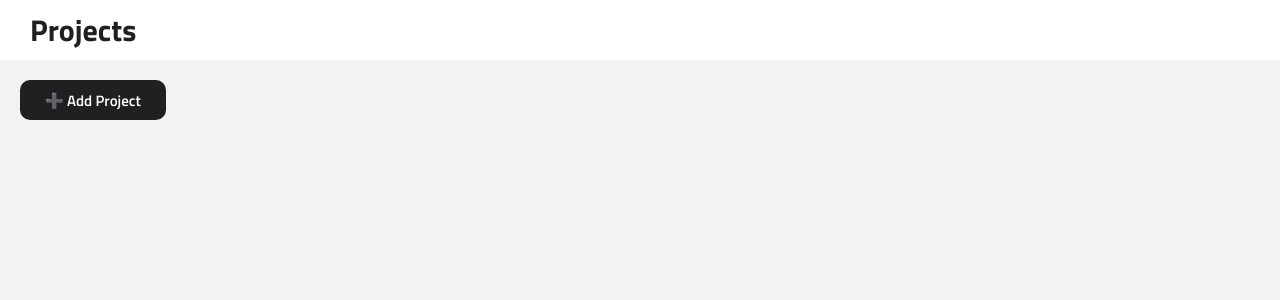
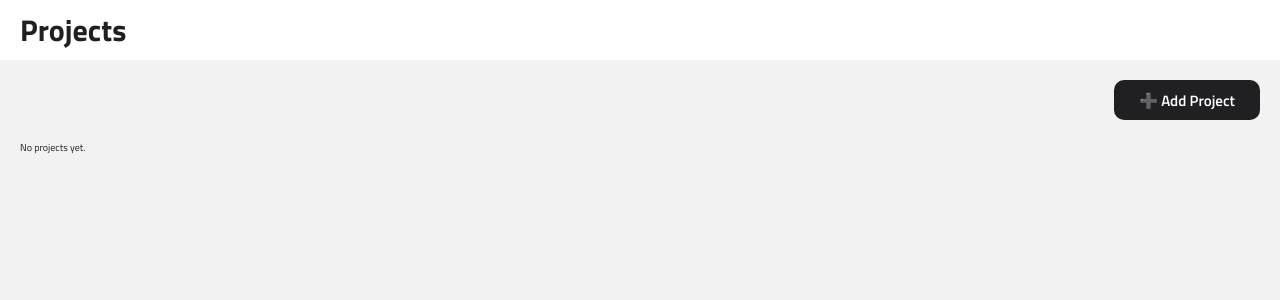
Before and after one commit to uv95/task-manager, a React (Create React App) app: page / in a window 1280 px wide. Shown: the top 300 px of the page. Built offline with nearby package versions, Linux system fonts and the light colour scheme.

Commit message:
style projects page

```diff
--- a/src/components/elements/Button/ui/Button.scss
+++ b/src/components/elements/Button/ui/Button.scss
@@ -13,7 +13,8 @@
     font-weight: 400;
 
     &:hover{
-      opacity: 0.7;
+      transform: scale(1.01);
+      opacity: 0.8;
     }
 
     &:active{
--- a/src/components/modules/Header/ui/Header.scss
+++ b/src/components/modules/Header/ui/Header.scss
@@ -1,10 +1,11 @@
 .header {
     width: 100%;
     height: 6rem;
-    padding: 0 3rem;
+    margin-bottom: 2rem;
     background-color: white;
     display: flex;
     align-items: center;
+    justify-content: center;
 
     & h1{
         font-size: 3rem;
@@ -15,3 +16,9 @@
         font-weight: 300;
     }
 }
+
+.headerContaner{
+    padding: 0 2rem;
+    width: 100%;
+    max-width: 140rem;
+}
--- a/src/components/modules/Header/ui/Header.tsx
+++ b/src/components/modules/Header/ui/Header.tsx
@@ -8,7 +8,9 @@ interface HeaderProps {
 export const Header = ({ children}: HeaderProps) => {
     return (
         <header className='header'>
-            {children}
+            <div className="headerContaner">
+                {children}
+            </div>
         </header>
     );
 };
--- a/src/components/modules/Project/ui/Project.scss
+++ b/src/components/modules/Project/ui/Project.scss
@@ -1,3 +1,19 @@
+@import '../../../../index.scss';
+
 .project {
-    width: 50rem;
+    width: 30rem;
+    transition: all 0.2s;
+    & a{
+        &:hover {
+            opacity: 1;
+        }
+    }
+    &:hover {
+        transform: scale(1.02);
+    }
 }
+
+.tasksNumber{
+    font-size: 1.2rem;
+    opacity: 0.5;
+}
--- a/src/components/modules/Project/ui/Project.tsx
+++ b/src/components/modules/Project/ui/Project.tsx
@@ -1,18 +1,21 @@
 import { Link } from 'react-router-dom';
+import { IProject } from '../../../../utils/data';
 import { Card } from '../../../elements/Card';
 import './Project.scss';
 
 interface ProjectProps {
-    title: string,
+    project: IProject,
     id: string
 }
 
-export const Project = ({title, id}: ProjectProps) => {
+export const Project = ({project, id}: ProjectProps) => {
     return (
-        <Link to={`/${id}`}>
-            <Card className='project'>
-                <h2>{title}</h2>
-            </Card>
-        </Link>
+        <Card className='project'>
+            <Link to={`/${id}`}>
+                <h2>{project.title}</h2>
+                <p>Some info about the project here...</p>
+                <p className='tasksNumber'>{project.tasks.length===0 ? 'No tasks yet.' : `${project.tasks.length} ${project.tasks.length===1 ? 'task' : 'tasks'}`}</p>
+            </Link>
+        </Card>
     );
 };
--- a/src/index.scss
+++ b/src/index.scss
@@ -38,9 +38,9 @@ body {
 }
 
 main {
-  padding: 2rem 2rem 5rem;
+  padding: 0 2rem 2rem 2rem;
   margin: 0 auto;
-  max-width: 160rem;
+  max-width: 140rem;
 }
 
 a {
--- a/src/pages/Projects/ui/Projects.scss
+++ b/src/pages/Projects/ui/Projects.scss
@@ -0,0 +1,13 @@
+.projectsContainer {
+    & .button {
+        display: block;
+        margin-left: auto;
+        margin-bottom: 2rem;
+    }
+}
+
+.projects {
+    display: flex;
+    gap: 4rem;
+    flex-wrap: wrap;
+}
--- a/src/pages/Projects/ui/Projects.tsx
+++ b/src/pages/Projects/ui/Projects.tsx
@@ -7,28 +7,27 @@ import { AddProject } from '../../../components/modules/AddProject';
 import { Header } from '../../../components/modules/Header';
 import { Modal } from '../../../components/modules/Modal';
 import { Project } from '../../../components/modules/Project';
-import { selectProjects } from '../../../store/projects/selector';
+import { selectProjects, selectProjectsLength } from '../../../store/projects/selector';
 import { IProject } from '../../../utils/data';
 import './Projects.scss';
-
-interface ProjectsProps {
-}
 
 export const Projects = () => {
     const [openModal, setOpenModal] = useState(false)
     const projects = useSelector(selectProjects)
-    console.log(projects)
+    const projectsLength = useSelector(selectProjectsLength)
+
     return (
         <>
             <Header><h1>Projects</h1></Header>
-            <main>
+            <main className='projectsContainer'>
                 <Button theme={ButtonTheme.PRIMARY} onClick={() => setOpenModal(true)}>
                     ➕ Add Project
                 </Button>
-                <div className='Projects'>
-                    {Object.values(projects).map((project: IProject) => (
-                        <Project key={project.id} title={project.title} id={project.id}/>
-                    ))}
+                <div className='projects'>
+                    {projectsLength === 0 ? <p>No projects yet.</p> :
+                        Object.values(projects).map((project: IProject) => (
+                            <Project key={project.id} project={project} id={project.id}/>
+                        ))}
                 </div>
             </main>
 
--- a/src/store/projects/selector.ts
+++ b/src/store/projects/selector.ts
@@ -1,3 +1,4 @@
 import { RootState } from "..";
 
 export const selectProjects = (state:RootState) => state.projects.entities
+export const selectProjectsLength = (state:RootState) => state.projects.ids.length
```
